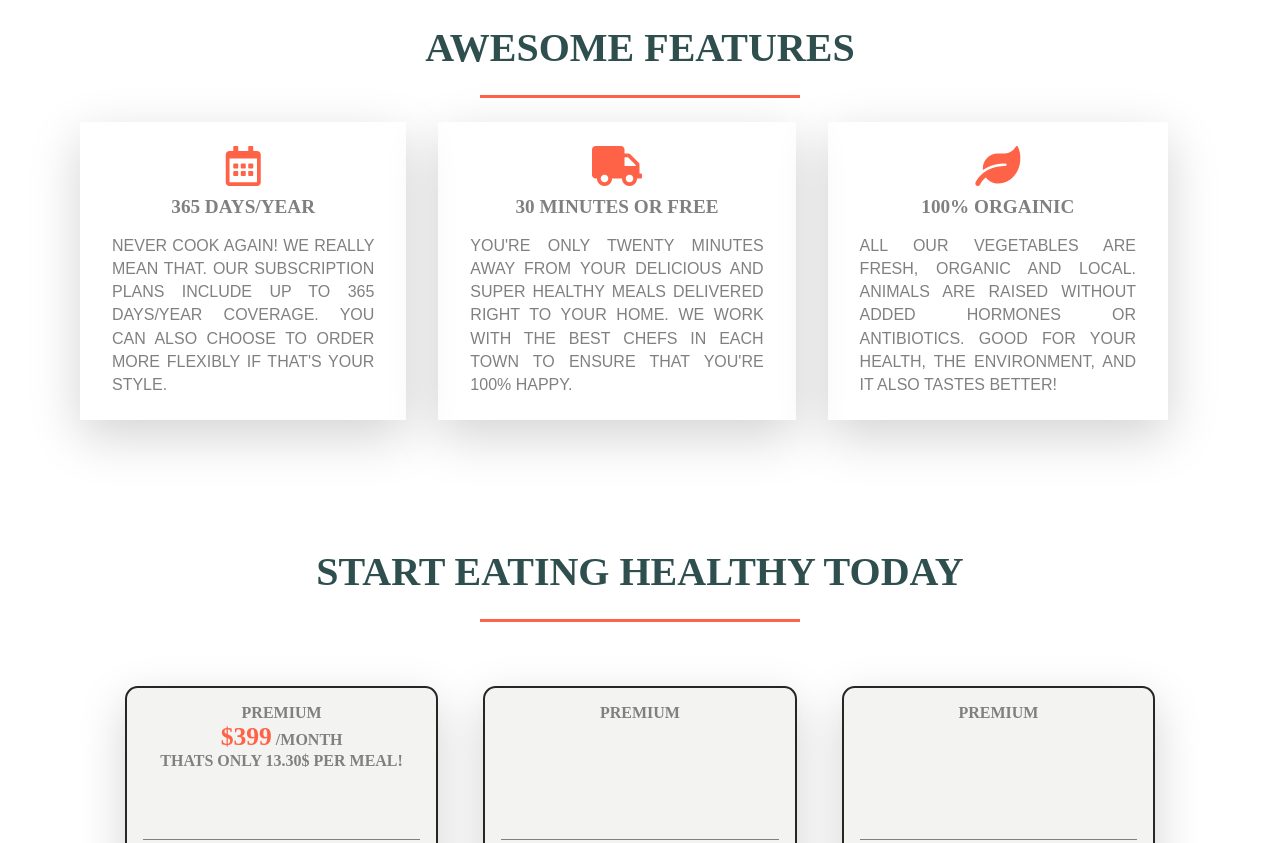
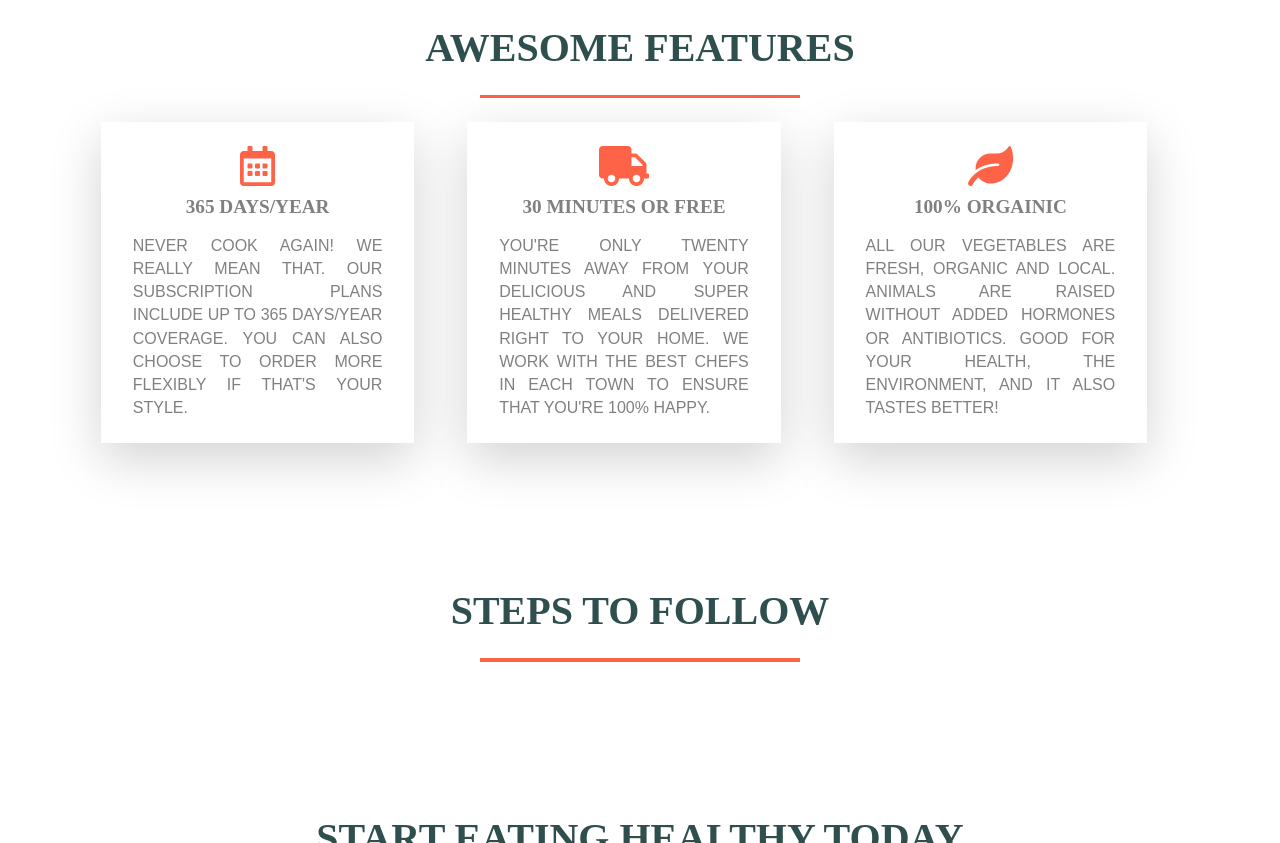
Before and after one commit to raaghaav/food-Application, a plain HTML site: page fair/index.html in a window 1280 px wide. Shown: the part 840-1683 px from the top of the page. Drawn offline with nearby package versions, Linux system fonts and the light colour scheme.

Commit message:
changess

```diff
--- a/fair/css/showcase.css
+++ b/fair/css/showcase.css
@@ -13,7 +13,7 @@ html{
 .showcase{
     background-image: linear-gradient(rgba(0,0,0,0.4),rgba(0,0,0,0.9)), url("../imgs/showcase_bg.jpg");
     height: 100vh;
-    background-size: 100vw;
+    background-size: cover ;
     background-position: center;
 }
 
@@ -121,11 +121,15 @@ h2::after{
 .container-parent{
     display: flex;
     text-align: center;
+    justify-content: space-evenly;
+    flex-wrap: wrap;
 }
 
 .container{
+    width: 28%;
     padding: 1.5rem 2rem;
     box-shadow: 0 1rem 3rem rgba(0, 0, 0, 0.175) !important;
+    margin-bottom: 1rem;
     margin-right: 2rem;
     transition: transform 0.4s;
 }
--- a/fair/index.html
+++ b/fair/index.html
@@ -67,6 +67,12 @@
 
    </section>
 
+<section class="steps">
+    <h2>steps to follow</h2>
+
+</section>
+
+
    <section class="plans">
        <h2>start eating healthy today</h2>
 
--- /dev/null
+++ b/raw/myfair/style.css
@@ -0,0 +1,32 @@
+*{
+    text-transform: uppercase;
+    margin: 0%;
+    padding: 0%;
+}
+
+h2{
+    font-size: 250%;
+    text-align: center;
+    color: darkslategray;
+}
+
+h2::after{
+    content: "";
+    display: block;
+    height: 0.2rem;
+    background-color: tomato;
+    width: 10rem;
+    margin: 1.5rem auto;
+}
+
+.steps{
+    background-color: lightgray;
+    padding-top: 2rem;
+    padding-right: 2rem;
+    padding-bottom: 10rem;
+}
+
+.image-container{
+    padding-left: 10rem;
+    padding-top: 2rem;
+}
```
Also changed, not shown: raw/myfair/index.html (added, +23 -0 lines), raw/myfair/steps img.png (added).
